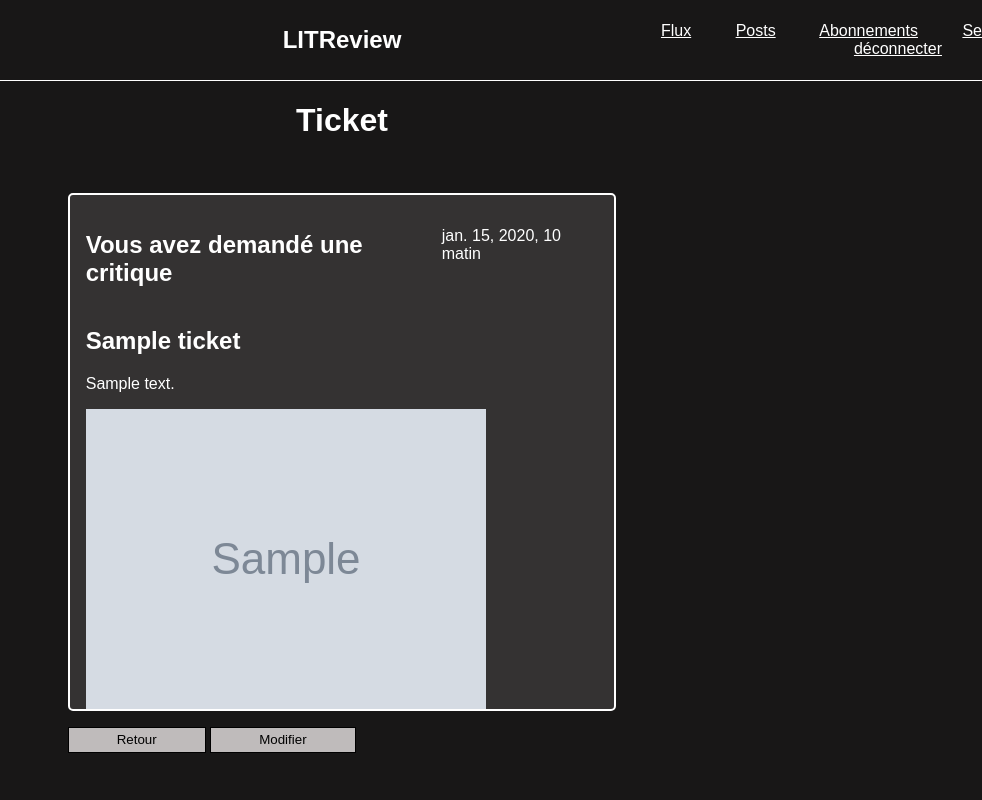
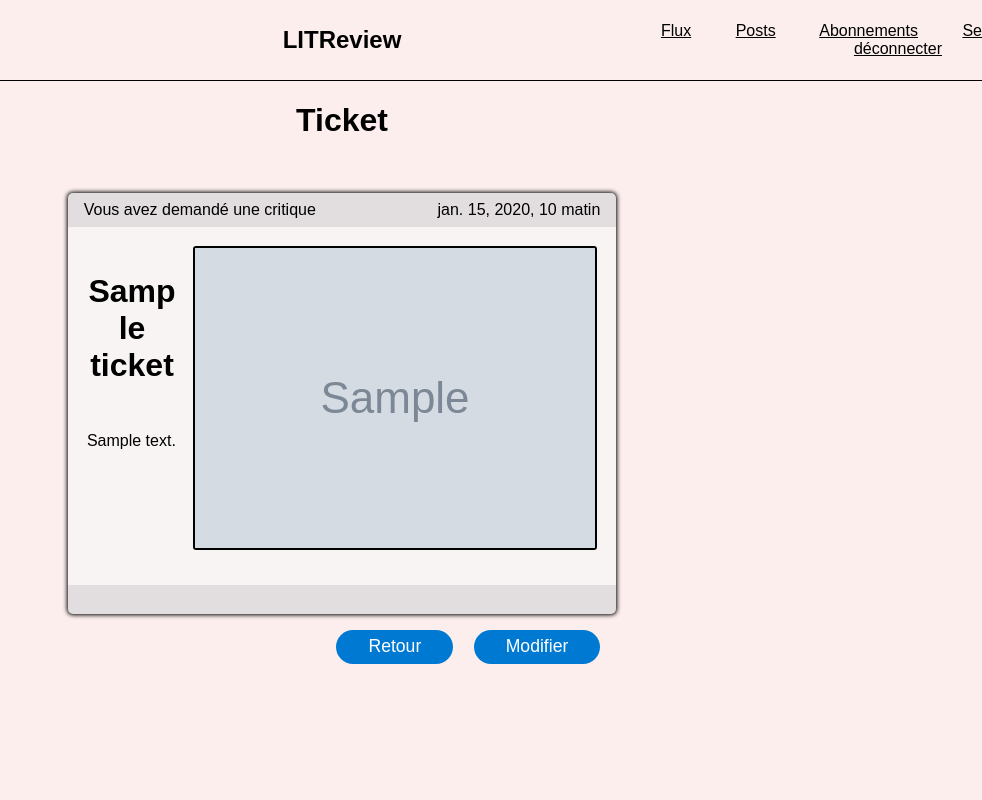
Before and after one commit to KomaedaN/LITReview, a Django app: page /ticket/1 in a window 1280 px wide. Shown: the whole page, without its empty margins (298-1280 px from the left). Run offline with Django 3.2, Linux system fonts and the light colour scheme; a user stored in the database is signed in; tables that the repository leaves empty hold one stand-in row (values such as "Sample post").

Commit message:
Update css

```diff
--- a/review/models.py
+++ b/review/models.py
@@ -20,7 +20,7 @@ class Ticket(models.Model):
     image = models.ImageField(null=True, blank=True)
     time_created = models.DateTimeField(auto_now_add=True)
 
-    IMAGE_MAX_SIZE = (400, 400)
+    IMAGE_MAX_SIZE = (250, 300)
 
     def resize_image(self):
         image = Image.open(self.image)
--- a/review/templates/review/partials/ticket_snippet.html
+++ b/review/templates/review/partials/ticket_snippet.html
@@ -18,7 +18,7 @@
 
                 <div>
                 {% if post.image %}
-                    <img src="{{ post.image.url }}" alt="bug">
+                    <img src="{{ post.image.url }}" alt="bug" class="ticket_img">
                 {% endif %}
                 </div>
             </div>
@@ -28,4 +28,5 @@
     <div class="answer_ticket_btn">
         <a href="{% url 'answer_review' post.id%}"><button class="home_btn">Créer une critique</button></a>
     </div>
+    <div class="nav_bottom"></div>
 </div>
--- a/review/templates/review/view_ticket.html
+++ b/review/templates/review/view_ticket.html
@@ -4,27 +4,38 @@
 <section class="home_section">
     <div></div>
     <div>
-        <div class="home_review">
+        <div class="home_ticket">
+        <div>
             <div class="home_time">
-                {% if ticket.user == user %}
-                    <h2>Vous avez demandé une critique</h2>
+                {% if post.user == user %}
+                    <p class="ticket_title_margin">Vous avez demandé une critique</p>
                 {% else %}
-                    <h2>{{ ticket.user }} a demandé une critique</h2>
+                    <p class="ticket_title_margin">{{ post.user }} a demandé une critique</p>
                 {% endif %}
-                <p>{{ ticket.time_created }}</p>
+                <p class="ticket_title_margin">{{ post.time_created }}</p>
             </div>
-            <h2>{{ ticket.title }}</h2>
-            {% if ticket.description %}
-                <p>{{ ticket.description }}</p>
-            {% endif %}
-            {% if ticket.image %}
-                <img src="{{ ticket.image.url }}" alt="bug">
+
+            <div class="ticket_nav">
+                <div class="ticket_nav_content">
+                    <h1 class="ticket_title_center">{{ post.title }}</h1>
+                    <p>{{ post.description }}</p>
+                </div>
+
+                <div>
+                {% if post.image %}
+                    <img src="{{ post.image.url }}" alt="bug" class="ticket_img">
+                {% endif %}
+                </div>
+            </div>
+        </div>
+    <div class="nav_bottom"></div>
+</div>
+        <div class="btn_edit">
+            <a href="{% url 'feed' %}"><button type="button" class="home_btn">Retour</button></a>
+            {% if user == post.user %}
+                <a href="{% url 'edit_ticket' post.id %}"><button type="button" class="home_btn">Modifier</button></a>
             {% endif %}
         </div>
-        <a href="{% url 'feed' %}"><button type="button" class="home_btn">Retour</button></a>
-        {% if user == ticket.user %}
-            <a href="{% url 'edit_ticket' ticket.id %}"><button type="button" class="home_btn">Modifier</button></a>
-        {% endif %}
     </div>
     <div></div>
 </section>
--- a/review/views.py
+++ b/review/views.py
@@ -67,14 +67,14 @@ def review_upload(request):
 def view_ticket(request, ticket_id):
     ticket = get_object_or_404(models.Ticket, id=ticket_id)
     user = request.user
-    return render(request, 'review/view_ticket.html', {'ticket': ticket, 'user': user})
+    return render(request, 'review/view_ticket.html', {'post': ticket, 'user': user})
 
 
 @login_required
 def view_review(request, review_id):
     review = get_object_or_404(models.Review, id=review_id)
     user = request.user
-    return render(request, 'review/view_review.html', {'review': review, 'user': user})
+    return render(request, 'review/view_review.html', {'post': review, 'user': user})
 
 
 @login_required
--- a/static/styles.css
+++ b/static/styles.css
@@ -1,7 +1,7 @@
 body{
     margin: 0;
-    background-color: #181717;
-    font-family: "Abel", sans-serif;
+    background-color: rgb(247, 180, 180, 22%);
+    font-family: "Malgun Gothic", sans-serif;
 }
 
 input {
@@ -16,15 +16,12 @@ input {
     text-align: end;
 }
 
-.signup_color{
-    color: white;
-}
-
 .ticket_nav{
     display: grid;
     grid-template-columns: 4fr 3fr;
     text-align: end;
     grid-column-gap: 1rem;
+    padding: 1.2rem;
 }
 
 .ticket_nav_content {
@@ -33,11 +30,14 @@ input {
 }
 
 .ticket_title_margin{
-    margin-top: 0;
+    padding-right: 1rem;
+    padding-left: 1rem;
+    margin-top: 0.5rem;
+    margin-bottom: 0.5rem;
 }
 
 .title_color {
-    color: white;
+    color: black;
 }
 
 .nav-grid {
@@ -46,12 +46,12 @@ input {
     height: 5em;
     align-items: center;
     border-bottom: 0.1rem solid;
-    color: white;
+    color: black;
 }
 
 .nav-margin-right {
     margin-right: 2.5rem;
-    color: white;
+    color: black;
 }
 
 .login {
@@ -79,25 +79,22 @@ input {
 }
 
 .home_review {
-    border: solid 2px;
+    border: solid 1px;
     margin-top: 2rem;
     padding-left: 1rem;
     padding-right: 1rem;
     margin-bottom: 1rem;
     border-radius: 5px;
-    color: white;
-    background-color: #343232;
+    background-color: #f3cba3;
+    box-shadow: 0px 0px 4px 1px black;
 }
 
 .home_ticket {
-    border: solid 2px;
     margin-top: 2rem;
-    padding-left: 1rem;
-    padding-right: 1rem;
     margin-bottom: 1rem;
     border-radius: 5px;
-    color: white;
-    background-color: #344966;
+    background-color: #f9f4f4;
+    box-shadow: 0px 0px 4px 1px black;
 }
 
 .home_review_ticket_create{
@@ -106,18 +103,32 @@ input {
     padding-left: 1rem;
     padding-right: 1rem;
     padding-bottom: 1rem;
+    border-top-right-radius: 1rem;
+    border-top-left-radius: 1rem;
+    background-color: #f9f4f4;
 }
 
 .home_time {
     display: flex;
     justify-content: space-between;
     margin-top: 1rem;
+    background-color: rgb(94 91 92 / 15%);
 }
 
 .ticket_title_center{
     text-align: center;
     margin-bottom: 3rem;
     font-size: 2rem;
+}
+
+.ticket_img{
+    border: solid 2px;
+    border-color: black;
+    border-radius: 0.2rem;
+}
+
+.padding_ticket {
+    padding-bottom: 1rem;
 }
 
 .home_btn_grid{
@@ -128,13 +139,29 @@ input {
 }
 
 .home_btn {
-    padding-left: 3rem;
-    padding-right: 3rem;
-    padding-top: 0.3rem;
-    padding-bottom: 0.3rem;
+    padding-left: 2rem;
+    padding-right: 2rem;
+    padding-top: 0.4rem;
+    padding-bottom: 0.4rem;
     cursor: pointer;
-    border: solid 1px;
-    background-color: #bfbbbb;
+    background-color: #0079d3;
+    border-radius: 20px;
+    color: white;
+    font-size: 1.1rem;
+    margin-right: 1rem;
+    border: none;
+}
+
+.home_btn:hover {
+    transform: scale(1.05);
+    transition-duration: 0.15s;
+    box-shadow: 0px 0px 2px 1px black;
+}
+
+.nav_bottom{
+    background-color: rgb(94 91 92 / 15%);
+    padding-bottom: 1.8rem;
+    margin-top: 1rem;
 }
 
 .signup_grid{
@@ -148,7 +175,6 @@ input {
     display: grid;
     grid-template-columns: 1fr 4fr 1fr;
     word-break: break-word;
-    color: white;
 }
 
 .create_ticket_forms {
@@ -163,7 +189,6 @@ input {
 
 .create_ticket_title{
     text-align: center;
-    color: white;
 }
 
 .align_end {
@@ -173,6 +198,8 @@ input {
 .create_review_content {
     border: solid;
     padding: 1rem;
+    border-radius: 1rem;
+    background-color: #cdcdcd;
 }
 
 .create_review_review{
@@ -188,12 +215,11 @@ input {
 
 .link_decoration {
     text-decoration: none;
-    color: white;
+    color: black;
 }
 
 .ticket_title {
     text-align: center;
-    color: white;
 }
 
 .subscription_page {
@@ -202,10 +228,13 @@ input {
     word-break: break-word;
 }
 
+.btn_edit{
+    text-align: end;
+}
+
 .subscription_title {
     text-align: center;
     margin-top: 4rem;
-    color: white;
 }
 
 .subscription_form {
@@ -238,8 +267,7 @@ input {
     border-radius: 5px;
     display: flex;
     justify-content: space-between;
-    color: white;
-    background-color: #343232;
+    background-color: #f9f4f4;
 }
 
 .subscription_delete{
@@ -276,12 +304,13 @@ input {
     border: solid 2px;
     padding: 1rem;
     border-top: none;
+    border-bottom-left-radius: 1rem;
+    border-bottom-right-radius: 1rem;
+    background-color: #f9f4f4;
 }
 
 .answer_ticket_btn{
     text-align: end;
-    margin-bottom: 1rem;
-    margin-top: 0.5rem;
 }
 
 .signup_from{
@@ -306,4 +335,14 @@ input {
 .create_ticket_content {
     border: solid 2px;
     padding: 1rem;
+    background-color: #cdcdcd;
+    border-radius: 1rem;
 }
+
+.delete_ticket{
+    text-align: end;
+}
+
+.red_btn{
+    background-color: #b92f2f !important;
+}
```
Also changed, not shown: review/templates/review/edit_review.html (+9 -7 lines), review/templates/review/edit_ticket.html (+8 -6 lines), review/templates/review/partials/review_snippet.html (+11 -10 lines), review/templates/review/view_review.html (+15 -12 lines).
